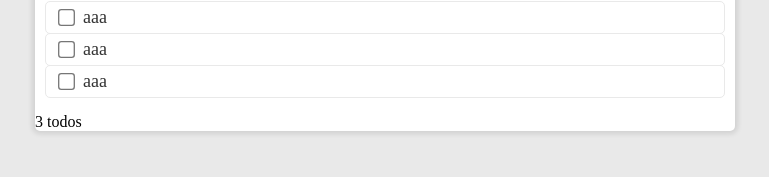
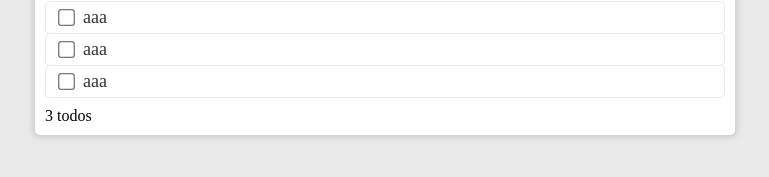
Before and after one commit to tsunga59/react_todo, a React (Create React App) app: page / in a window 1280 px wide. Shown: the part 125-302 px from the top of the page, without its empty margins (255-1024 px from the left). Built offline with nearby package versions, Linux system fonts and the light colour scheme.

Commit message:
Todoカウントのスタイルを調整

```diff
--- a/src/App.jsx
+++ b/src/App.jsx
@@ -17,7 +17,7 @@ const App = () => {
       <Todo />
       <Todo />
       <Todo />
-      <p>3 todos</p>
+      <SCountArea>3 todos</SCountArea>
     </SContainer>
   );
 };
@@ -30,4 +30,8 @@ const SContainer = styled.div`
   box-shadow: 0 0 5px 3px rgba(0, 0, 0, .1);
 `;
 
+const SCountArea = styled.div`
+  padding: 10px;
+`;
+
 export default App;
```
